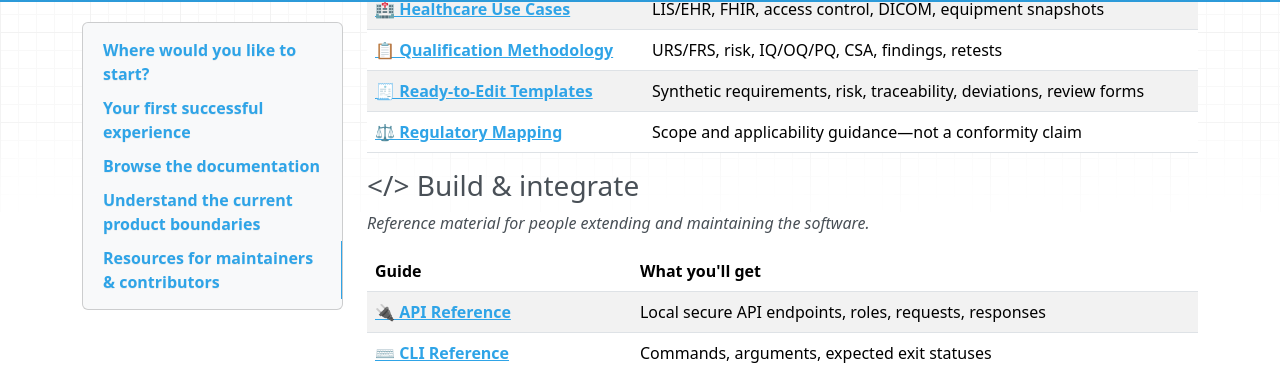
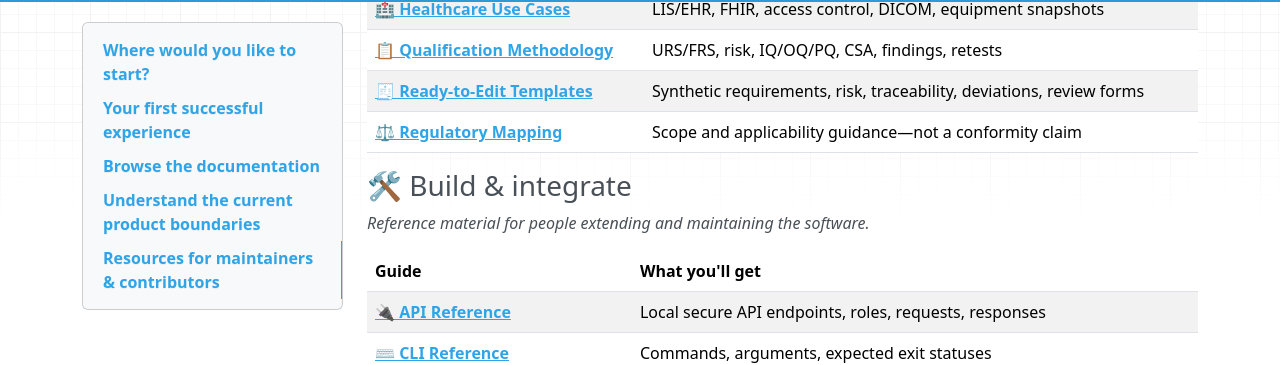
Before and after one commit to Tec-Wel/HealthQualify, an MkDocs documentation site: the page built from docs/DOCUMENTATION_INDEX.md, in a window 1280 px wide and 900 px high, scrolled down 1878 px. Shown: the part 94-459 px from the top of the window. Built offline with MkDocs 1.6.1, drawn with Linux system fonts in a browser that asks for light colours; nearby versions of some CDN libraries.

Commit message:
docs: ensure developer section heading renders correctly in GitHub

```diff
--- a/docs/DOCUMENTATION_INDEX.md
+++ b/docs/DOCUMENTATION_INDEX.md
@@ -87,7 +87,7 @@ python -m healthqualify.v05cli run examples/synthetic_lis_v3/protocol.json --out
 | **[🧾 Ready-to-Edit Templates](VALIDATION_TEMPLATES.md)** | Synthetic requirements, risk, traceability, deviations, review forms |
 | **[⚖️ Regulatory Mapping](REGULATORY_MAPPING.md)** | Scope and applicability guidance—not a conformity claim |
 
-### </> Build & integrate
+### 🛠️ Build & integrate
 
 *Reference material for people extending and maintaining the software.*
 
```
